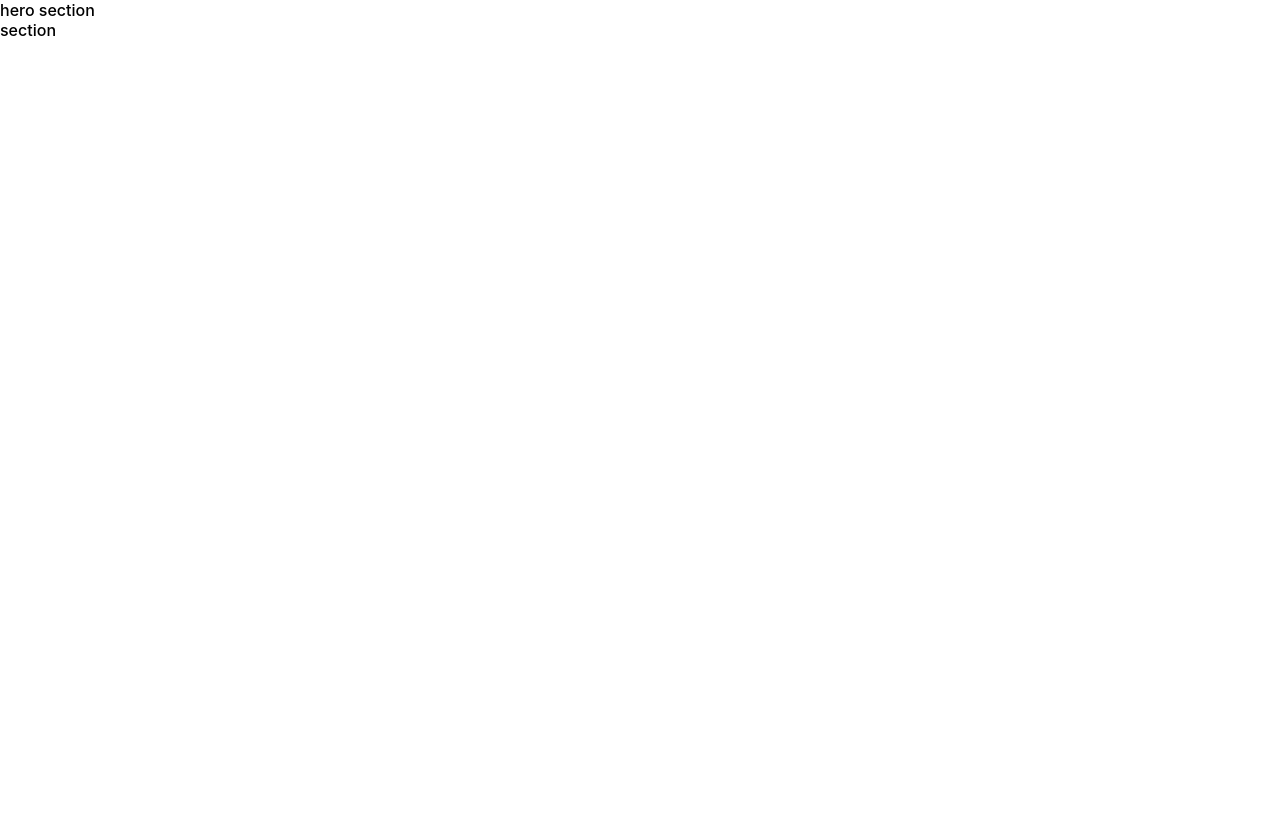
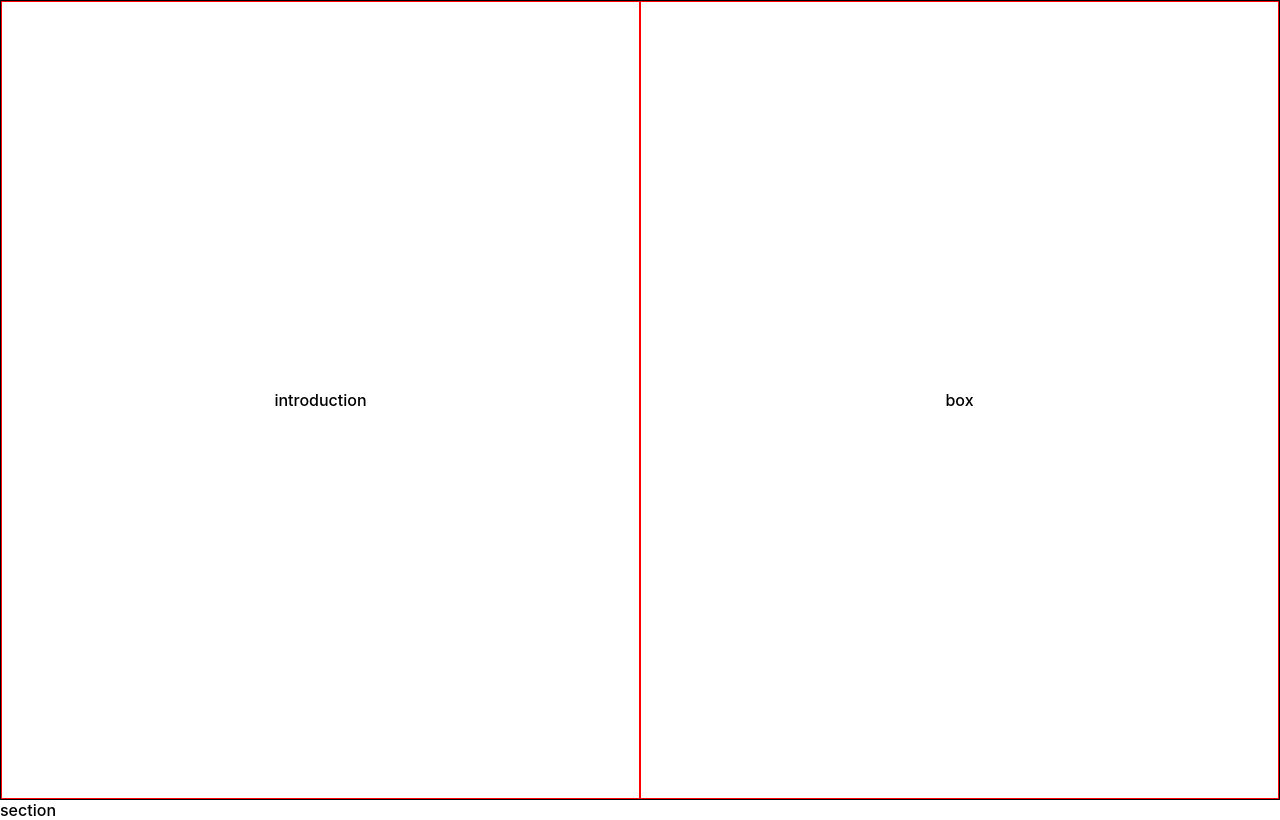
Before and after one commit to sudo-stanly/Portfolio, a React (Vite) app: page / in a window 1280 px wide. Built offline with nearby package versions, Linux system fonts and the light colour scheme.

Commit message:
fixing layout

```diff
--- a/src/index.css
+++ b/src/index.css
@@ -47,4 +47,36 @@ body, #root {
   flex-direction: column;
   min-height: 100vh;
   min-height: 100dvh;
+}
+
+main {
+  min-height: 100vh;
+  min-height: 100dvh;
+}
+main .hero {
+  position: sticky;
+  top: 0;
+  height: 100vh;
+  border: 1px solid black;
+  display: flex;
+  width: 100%;
+}
+main .hero .box {
+  border: 1px solid red;
+  display: flex;
+  align-items: center;
+  justify-content: center;
+}
+main .hero .box:nth-child(1) {
+  flex-grow: 1;
+}
+main .hero .box:nth-child(2) {
+  width: 50%;
+  display: flex;
+}
+
+@media (max-width: 1023px) {
+  main .hero .box:nth-child(2) {
+    display: none;
+  }
 }/*# sourceMappingURL=index.css.map */
--- a/src/index.scss
+++ b/src/index.scss
@@ -62,9 +62,66 @@ html, body, #root{
 
 
 
-main{
+main {
+    min-height: 100vh;
+    min-height: 100dvh;
 
+    .hero {
+        position: sticky;
+        top: 0;
+        height: 100vh;
+        border: 1px solid black;
+        display: flex;
+        width: 100%;
+
+        .box {
+            border: 1px solid red;
+            // padding: 12px;
+            display: flex;
+            align-items: center;
+            justify-content: center;
+
+            &:nth-child(1) {
+                flex-grow: 1;
+            }
+
+            &:nth-child(2) {
+                width: 50%;
+
+                display: flex;
+
+                // .CARD {
+                //     border: 1px solid blue;
+                //     // padding: 12px;
+                //     width: 300%;
+                //     max-width: 800px;
+                //     display: flex;
+                //     justify-content: center;
+                //     align-self: flex-end;
+
+                //     img {
+                //         width: 100%;
+                //         height: auto;
+                //         object-fit: contain;
+                //     }
+                // }
+            }
+        }
+    }
 }
+
+@media(max-width: 1023px){
+    main{
+        .hero{
+            .box{
+                &:nth-child(2){
+                    display: none;
+                }
+            }
+        }
+    }
+}
+
 
 
 
--- a/src/pages/index.jsx
+++ b/src/pages/index.jsx
@@ -1,3 +1,4 @@
+import stanImg from '../assets/stan.png';
 
 export default function IndexPage(){
     return(<>
@@ -39,7 +40,16 @@ export default function IndexPage(){
 
         <main>
             <div className="hero">
-                    hero section
+                    <div className="box">
+                        introduction
+                    </div>
+
+                    <div className="box">
+                        {/* <div className="CARD">
+                            <img src={stanImg} alt="Stan" />
+                        </div> */}
+                        box
+                    </div>
             </div>
 
             <div className="divider"></div>
```
Also changed, not shown: 1 other file (tests, documents, lock files or other folders).
